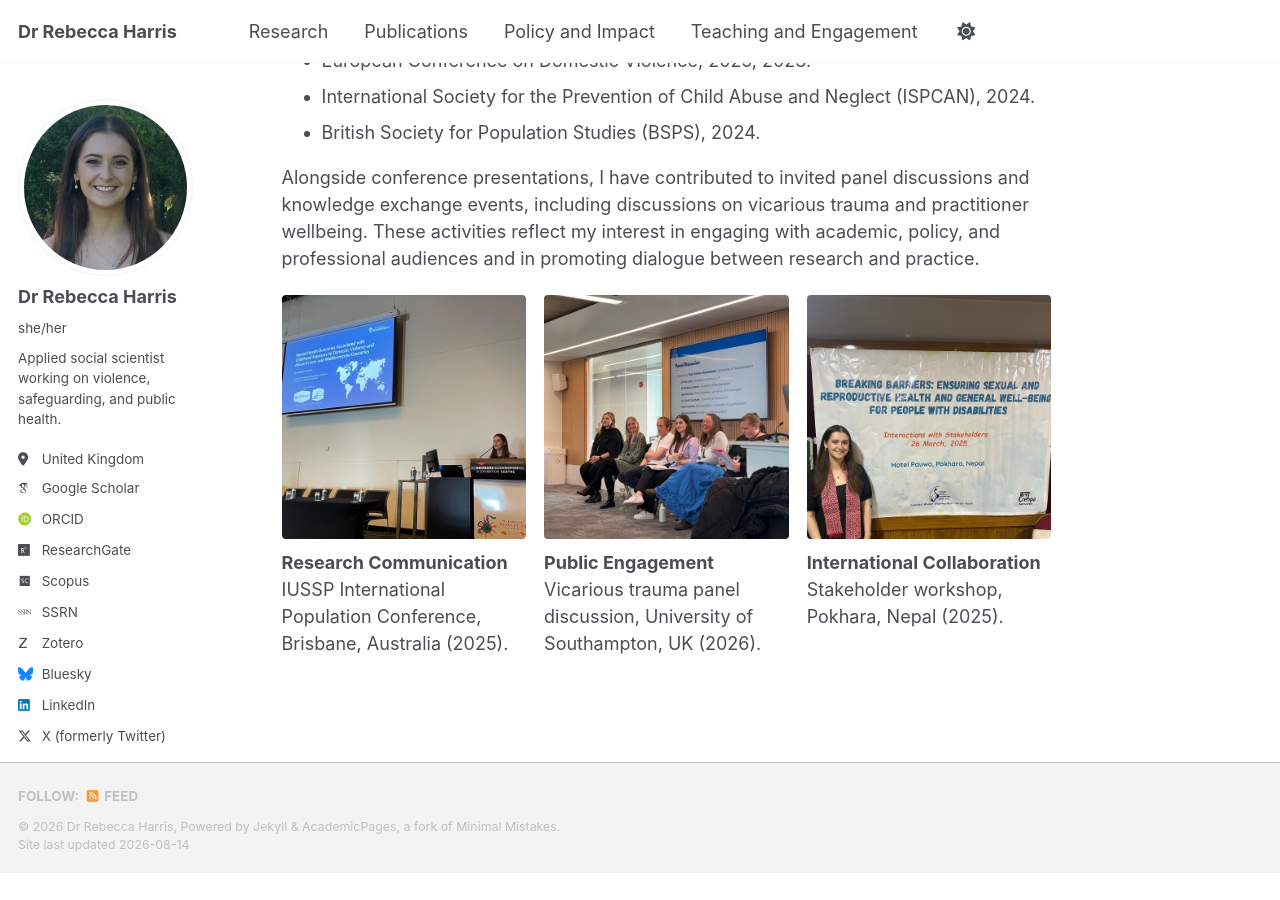
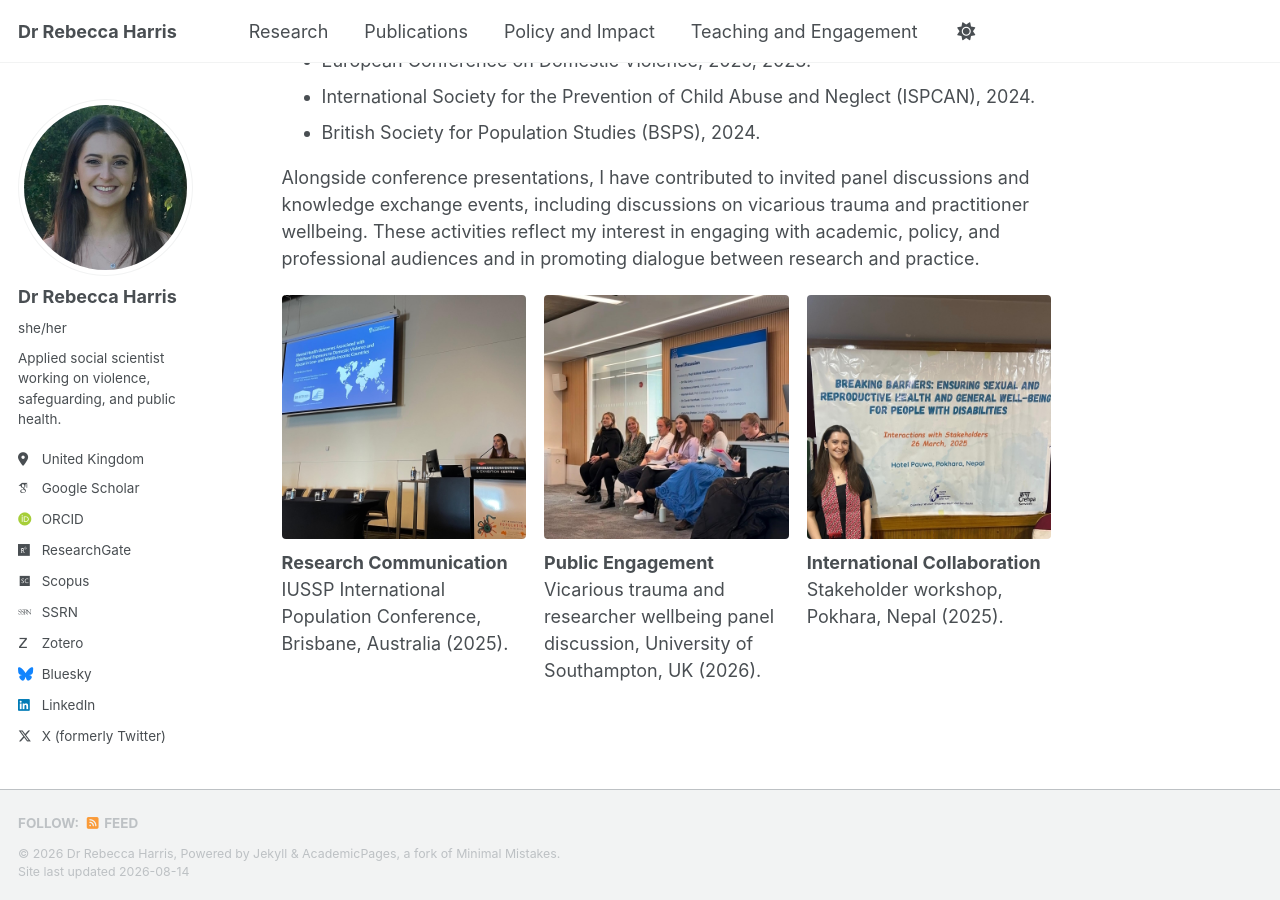
Before and after one commit to DrRebeccaHarris/drrebeccaharris.github.io, a Jekyll site: the page built from _pages/_pages/teaching-and-talks.md, in a window 1280 px wide and 900 px high, scrolled down 1119 px. Built offline with Jekyll 4.4.1, drawn with Linux system fonts in a browser that asks for light colours; some web fonts are replaced; a script bundle is joined from its source files by our own code; library files that are not in the unit come from our copies; before the commit the page ends 1992 px from its top, so only the background shows below that.

Commit message:
Update teaching-and-talks.md

```diff
--- a/_pages/_pages/teaching-and-talks.md
+++ b/_pages/_pages/teaching-and-talks.md
@@ -56,7 +56,7 @@ Alongside conference presentations, I have contributed to invited panel discussi
                 border-radius: 4px;">
     <p style="margin-top: 10px;">
       <strong>Public Engagement</strong><br>
-      Vicarious trauma panel discussion, University of Southampton, UK (2026).
+      Vicarious trauma and researcher wellbeing panel discussion, University of Southampton, UK (2026).
     </p>
   </div>
 
```
